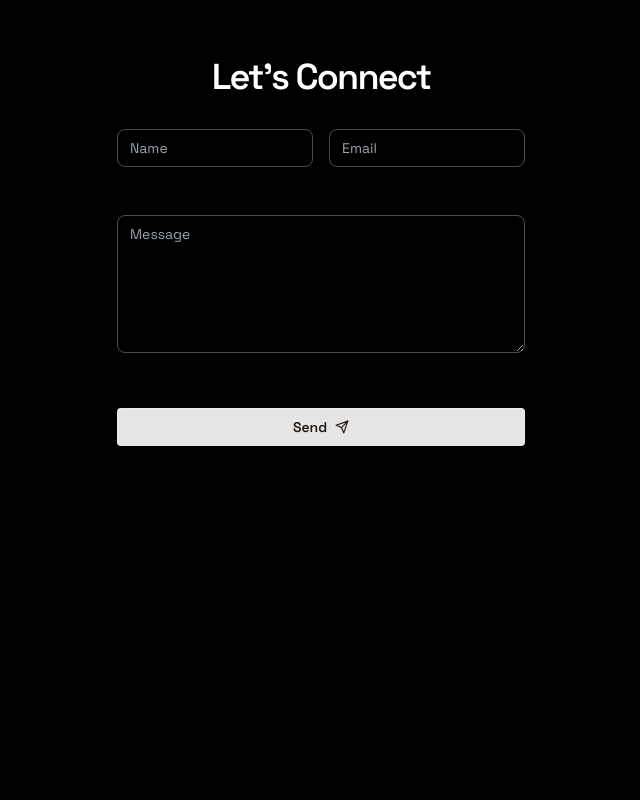
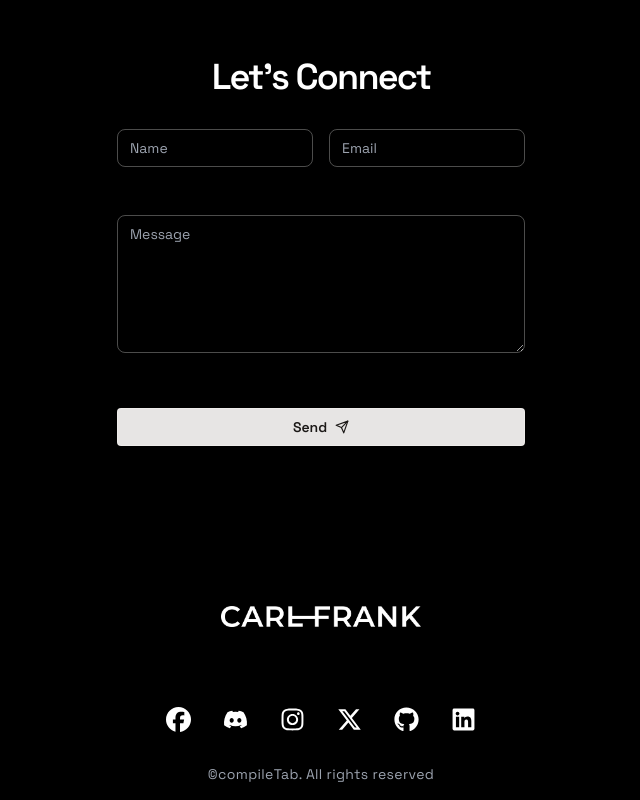
Before and after one commit to OwlPharaoh20/react-portfolio-page, a React (Vite) app: page / in a window 1280 px wide. Shown: the part 4839-5639 px from the top of the page, without its empty margins (319-959 px from the left). Before the commit the page ends 5349 px from the top, so only its background shows below. Built offline with nearby package versions, Linux system fonts and the light colour scheme.

Commit message:
All components mounted

```diff
--- a/package.json
+++ b/package.json
@@ -11,6 +11,7 @@
   },
   "dependencies": {
     "@emailjs/browser": "^4.4.1",
+    "framer-motion": "^11.3.28",
     "react": "^18.3.1",
     "react-dom": "^18.3.1",
     "react-hot-toast": "^2.4.1",
--- a/src/App.jsx
+++ b/src/App.jsx
@@ -7,6 +7,7 @@
 import WorkExperience from "./components/WorkExperience";
 import EducationSection from "./components/EducationSection";
 import ContactForm from "./components/ContactForm";
+import Footer from "./components/Footer";
 
 const App = () => {
   return (
@@ -21,6 +22,7 @@
       <WorkExperience/>
       <EducationSection/>
       <ContactForm/>
+      <Footer/>
       </div>
      </div>
   )
--- /dev/null
+++ b/src/components/Footer.jsx
@@ -0,0 +1,27 @@
+import logo from "../assets/logo.png"
+import { SOCIAL_MEDIA_LINKS } from "../constants"
+
+const Footer = () => {
+  return (
+    <div className="mb-8 mt-20">
+     <div className="flex items-center justify-center">
+        <img src={ logo} width={200} className="my-20"/>
+     </div>
+     <div className="flex items-center justify-center gap-8">
+        {SOCIAL_MEDIA_LINKS.map(( link, index) => (
+            <a key={index} href={link.href} target="_blank"
+            rel="noopener noreferrer " >
+                {link.icon}
+            </a>
+        ))}
+     </div>
+     <p  className="mt-8 text-center text-sm tracking-wide
+     text-gray-400">
+        &copy;compileTab. All rights reserved
+     </p >
+
+    </div>
+  )
+}
+
+export default Footer
```
Also changed, not shown: 1 other file (tests, documents, lock files or other folders).
